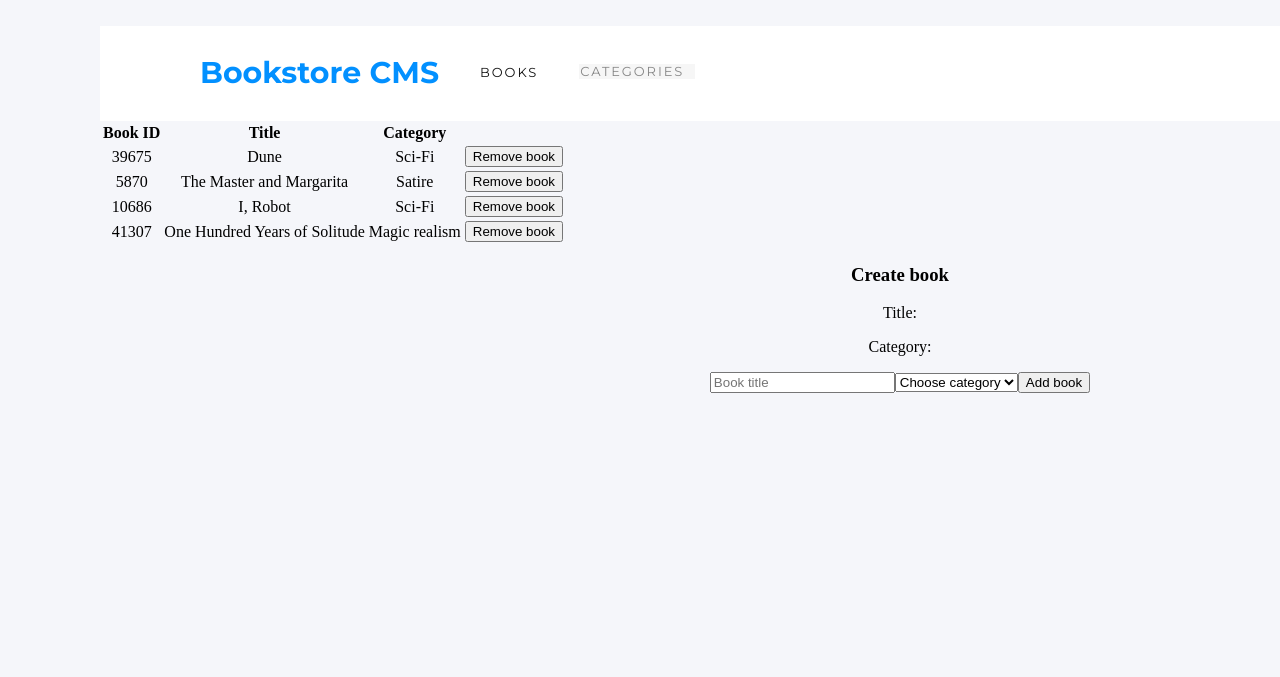
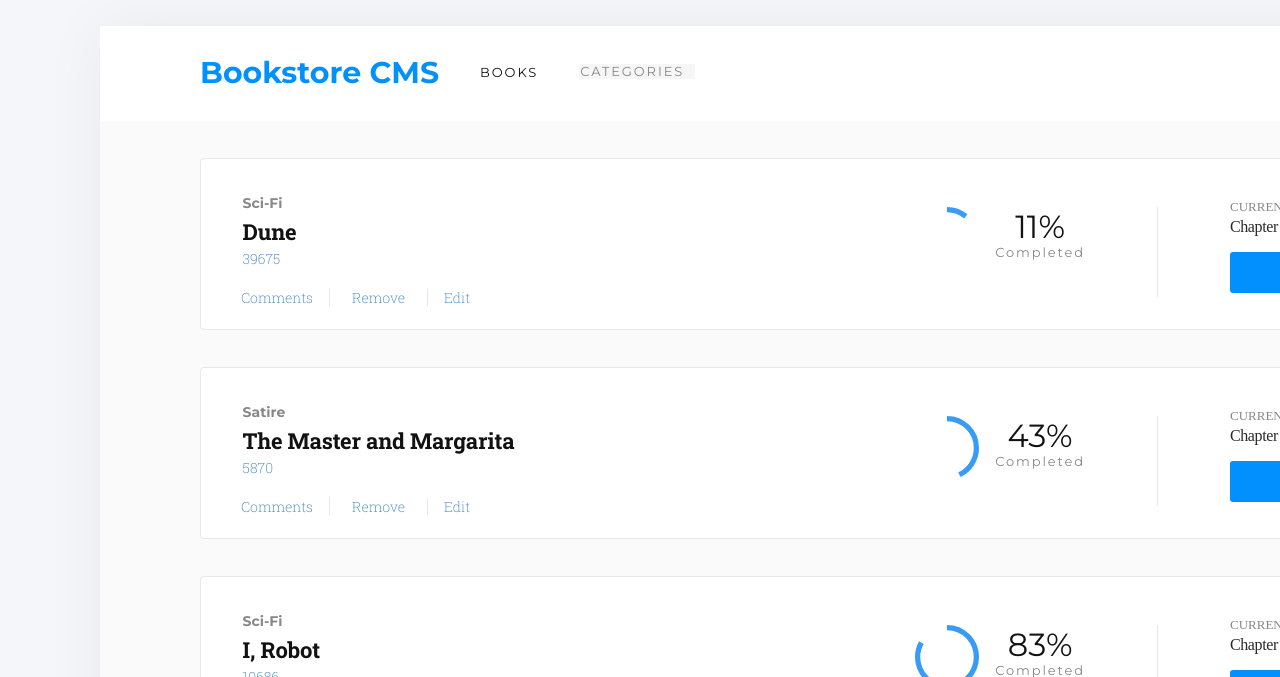
Before and after one commit to 1v4n4/bookstore, a React (Create React App) app: page / in a window 1280 px wide. Shown: the part 123-800 px from the top of the page. Built offline with nearby package versions, Linux system fonts and the light colour scheme.

Commit message:
Add style for book component

```diff
--- a/package.json
+++ b/package.json
@@ -3,6 +3,7 @@
   "version": "0.1.0",
   "private": true,
   "dependencies": {
+    "@material-ui/core": "^4.12.3",
     "@testing-library/jest-dom": "^5.11.4",
     "@testing-library/react": "^11.1.0",
     "@testing-library/user-event": "^12.1.10",
--- /dev/null
+++ b/src/CSS/book.css
@@ -0,0 +1,115 @@
+.MuiCircularProgress-colorPrimary {
+  color: var(--dodger-blue) !important;;
+}
+
+.book-div {
+  display: flex;
+  justify-content: space-between;
+  height: 10.625rem;
+  margin: 2.313rem 6.25rem 0;
+  border-radius: 4px;
+  border: solid 1px #e8e8e8;
+  background-color: var(--white);
+}
+
+ul {
+  list-style-type: none;
+  text-align: left;
+}
+
+li {
+  display: inline;
+  padding-right: 1rem;
+}
+
+.pleft{
+  padding-left: 1rem;
+}
+
+.border-li {
+  border-right: solid 1px #e8e8e8;
+}
+
+.rmvbtn {
+  background: none;
+  border: none;
+}
+
+.category-p {
+  text-align: left;
+  margin: 2.2rem 0 0 2.6rem;
+}
+
+h3 {
+  text-align: left;
+  margin: 0.3rem 0 0 2.6rem;
+}
+
+.id-p {
+  text-align: left;
+  margin: 0.2rem 0 1.2rem 2.6rem;
+}
+
+.right-book-div {
+  display: flex;
+  margin: 0 9rem 0 0;
+}
+
+.circle {
+  margin: 3rem 1rem 0 0;
+}
+
+.circle-txt {
+  margin: 3rem 4.5rem 2rem 0;
+  border-right: solid 1px  #e8e8e8;
+  padding-right: 4.5rem;
+}
+
+.completed {
+  margin-top: -0.1rem;
+}
+
+.current-chapter {
+  margin: 2.5rem 0 0 0;
+  text-align: left;
+}
+
+.chapter-name {
+  text-align: left;
+  margin-top: 0.2rem;
+}
+
+.cspan {
+  margin-left: 1rem;
+}
+
+.progress-div {
+    font-family: RobotoSlab;
+
+  font-size: 0.813rem;
+
+  font-weight: 300;
+
+  font-stretch: normal;
+
+  font-style: normal;
+
+  line-height: normal;
+
+  letter-spacing: 0.5px;
+
+  text-align: center;
+
+  color: var(--white);
+  width: 11.5rem;
+
+  height: 2.063rem;
+
+  margin: 0;
+
+  padding: 0.01rem 1.188rem 0.5rem 1.375rem;
+
+  border-radius: 3px;
+
+  background-color: var(--azure);
+}
--- a/src/CSS/filter.css
+++ b/src/CSS/filter.css
@@ -1,28 +1,9 @@
-@import url('https://fonts.googleapis.com/css2?family=Montserrat&display=swap');
+
 
 .filter-select {
   -webkit-appearance: none;
-    -moz-appearance: none;
-    text-indent: 1px;
-    text-overflow: '';
-    border: none;
-  }
-
-  .foptions {
-    opacity: 0.5;
-    font-family: Montserrat;
-
-  font-size: 0.813rem;
-
-  font-weight: normal;
-
-  font-stretch: normal;
-
-  font-style: normal;
-
-  line-height: normal;
-
-  letter-spacing: 1.9px;
-
-  color: var(--black-two);
-  }
+  -moz-appearance: none;
+  text-indent: 1px;
+  text-overflow: '';
+  border: none;
+}
--- a/src/CSS/header.css
+++ b/src/CSS/header.css
@@ -1,4 +1,5 @@
 @import url('https://fonts.googleapis.com/css2?family=Montserrat&display=swap');
+
 header {
   display: flex;
   justify-content: space-between;
@@ -6,7 +7,6 @@ header {
   height: 5.938rem;
   padding: 0 6.188rem 0 6.25rem;
   background-color: var(--white);
-
 }
 
 .left-div {
@@ -23,37 +23,24 @@ i {
 .right-div {
   margin-top: 1.8rem;
   height: 2rem;
-  width:  2.375rem;
+  width: 2.375rem;
   border: solid 1px #e8e8e8;
   border-radius: 50%;
   padding-top: 0.4rem;
 }
 
 .book-header {
-
-
   margin: 1.9rem 2.563rem 0.688rem 2.563rem;
-
-  font-family: Montserrat;
-
+  font-family: Montserrat, sans-serif;
   font-size: 0.813rem;
-
   font-weight: normal;
-
   font-stretch: normal;
-
   font-style: normal;
-
   line-height: normal;
-
   letter-spacing: 1.9px;
-
   color: var(--black-two);
-
 }
 
-.filter-options  {
-
-margin: 1.77rem 2.563rem 0.688rem 0;
-
+.filter-options {
+  margin: 1.77rem 2.563rem 0.688rem 0;
 }
--- a/src/components/Book.js
+++ b/src/components/Book.js
@@ -1,15 +1,57 @@
 import React from 'react';
 import PropTypes from 'prop-types';
+import { CircularProgress } from '@material-ui/core';
+import '../CSS/book.css';
 
 const Book = ({ book, handleRemoveBook }) => {
   const { id, title, category } = book;
+  const percentage = Math.round(Math.random() * 100);
+  const chapt = Math.round(Math.random() * 10);
+
   return (
-    <tr>
-      <td id="id">{id}</td>
-      <td>{title}</td>
-      <td>{category}</td>
-      <td><button type="button" onClick={() => handleRemoveBook(book)}>Remove book</button></td>
-    </tr>
+    <div className="book-div">
+      <div className="left-book-div">
+        <p className="category-p text8">
+          {category}
+          {' '}
+        </p>
+        <h3 className="text6">{title}</h3>
+        <p className="id-p text-li">
+          {id}
+          {' '}
+        </p>
+        <ul className="list">
+          <li className="text-li border-li">Comments</li>
+          <li className="border-li pleft"><button className="rmvbtn text-li" type="button" onClick={() => handleRemoveBook(book)}>Remove</button></li>
+          <li className="text-li pleft">Edit</li>
+
+        </ul>
+      </div>
+      <div className="right-book-div">
+        <div className="circle">
+          <CircularProgress variant="determinate" value={percentage} size="4rem" />
+
+        </div>
+        <div className="circle-txt">
+          <span className="percent-txt">
+            {percentage}
+            %
+          </span>
+          <p className="completed foptions">Completed</p>
+        </div>
+        <div className="chapters">
+          <p className="current-chapter chapter-txt">CURRENT CHAPTER</p>
+          <p className="chapter-name chapter-name-txt">
+            Chapter
+            <span className="cspan">{chapt}</span>
+          </p>
+          <div className="progress-div">
+            <p className="progress-p">UPDATE PROGRES</p>
+          </div>
+        </div>
+      </div>
+    </div>
+
   );
 };
 
--- a/src/containers/BookList.js
+++ b/src/containers/BookList.js
@@ -22,20 +22,11 @@ const BookList = () => {
   };
 
   return (
-    <table>
-      <thead>
-        <tr>
-          <th>Book ID</th>
-          <th>Title</th>
-          <th>Category</th>
-        </tr>
-      </thead>
-      <tbody>
-        {list.map((book) => (
-          <Book book={book} key={book.id} handleRemoveBook={handleRemoveBook} />
-        ))}
-      </tbody>
-    </table>
+    <div className="books-div">
+      {list.map((book) => (
+        <Book book={book} key={book.id} handleRemoveBook={handleRemoveBook} />
+      ))}
+    </div>
   );
 };
 
--- a/src/index.css
+++ b/src/index.css
@@ -1,40 +1,62 @@
 @import url('https://fonts.googleapis.com/css2?family=Montserrat:wght@700&display=swap');
-
+@import url('https://fonts.googleapis.com/css2?family=Montserrat&family=Roboto+Slab:wght@200&display=swap');
+@import url('https://fonts.googleapis.com/css2?family=Montserrat&family=Roboto+Slab:wght@200;700&display=swap');
 :root {
   --bubble-gum-pink: #ff5ab7;
-
-  --black: #1e1e1e;
-
+  --black-one: #1e1e1e;
   --pinkish-grey: #c4c4c4;
-
   --warm-grey: #888;
-
   --black-two: #121212;
-
   --black: #000;
-
   --white: #fff;
-
   --dodger-blue: #379cf6;
-
   --medium-blue: #307bbe;
-
   --black-5: rgba(0, 0, 0, 0.05);
-
   --azure: #0290ff;
-
   --white-two: #fafafa;
-
   --pale-grey: #f5f6fa;
-
 }
 
+.text5 {
+  font-family: Montserrat, sans-serif;
+  font-size: 1.875rem;
+  font-weight: bold;
+  font-stretch: normal;
+  font-style: normal;
+  line-height: normal;
+  letter-spacing: normal;
+  color: var(--azure);
+}
 
-.text5 {
+#root {
+  box-shadow: 0 0 60px 0 var(--black-5);
+
+  background-color: var(--white-two);
+}
+
+.text-li {
+  font-family: 'Roboto Slab', serif;
+
+  font-size: 0.875rem;
+
+  font-weight: 300;
+
+  font-stretch: normal;
+
+  font-style: normal;
+
+  line-height: normal;
+
+  letter-spacing: normal;
+
+  color: #4386bf;
+}
+
+.text8 {
 
   font-family: Montserrat;
 
-  font-size: 1.875rem;
+  font-size: 0.875rem;
 
   font-weight: bold;
 
@@ -46,30 +68,13 @@
 
   letter-spacing: normal;
 
-  color: var(--azure);
+  color: var(--warm-grey);
 
 }
 
-.foptions {
-  font-family: Montserrat;
+ .text6 {
 
-font-size: 0.813rem;
-
-font-weight: normal;
-
-font-stretch: normal;
-
-font-style: normal;
-
-line-height: normal;
-
-letter-spacing: 1.9px;
-
-color: var(--black-two);
-}
-/* .Text-Style-6 {
-
-  font-family: RobotoSlab;
+  font-family: 'Roboto Slab', serif;
 
   font-size: 1.375rem;
 
@@ -87,6 +92,77 @@ color: var(--black-two);
 
 }
 
+.foptions {
+  opacity: 0.5;
+  font-family: Montserrat, sans-serif;
+  font-size: 0.813rem;
+  font-weight: normal;
+  font-stretch: normal;
+  font-style: normal;
+  line-height: normal;
+  letter-spacing: 1.9px;
+  color: var(--black-two);
+}
+
+.chapter-txt  {
+  opacity: 0.5;
+
+font-family: RobotoSlab;
+
+font-size: 0.813rem;
+
+font-weight: 300;
+
+font-stretch: normal;
+
+font-style: normal;
+
+line-height: normal;
+
+letter-spacing: normal;
+
+color: var(--black-two);
+
+}
+
+.chapter-name-txt   {
+  font-family: RobotoSlab;
+  opacity: 0.9;
+
+font-size: 1rem;
+
+font-weight: 300;
+
+font-stretch: normal;
+
+font-style: normal;
+
+line-height: normal;
+
+letter-spacing: -0.4px;
+
+color: var(--black-two);
+}
+
+.percent-txt {
+  font-family: Montserrat;
+
+  font-size: 2rem;
+
+  font-weight: normal;
+
+  font-stretch: normal;
+
+  font-style: normal;
+
+  line-height: normal;
+
+  letter-spacing: normal;
+
+  color: var(--black-two);
+
+}
+/*
 .Text-Style-2 {
 
   font-family: SourceSerifPro;
@@ -147,25 +223,7 @@ color: var(--black-two);
 
 }
 
-.Text-Style-8 {
 
-  font-family: Montserrat;
-
-  font-size: 0.875rem;
-
-  font-weight: bold;
-
-  font-stretch: normal;
-
-  font-style: normal;
-
-  line-height: normal;
-
-  letter-spacing: normal;
-
-  color: var(--black-two);
-
-}
 
 .Text-Style-3 {
 
@@ -185,20 +243,14 @@ color: var(--black-two);
 
   color: var(--white);
 
-}*/
-
+} */
 
 body {
   margin: 0;
   background: var(--pale-grey);
-
   width: 100rem;
-
   height: 89.625rem;
-
   padding: 9.313rem 3.75rem 7.688rem 6.25rem;
-
-
 }
 
 code {
```
Also changed, not shown: 1 other file (tests, documents, lock files or other folders).
